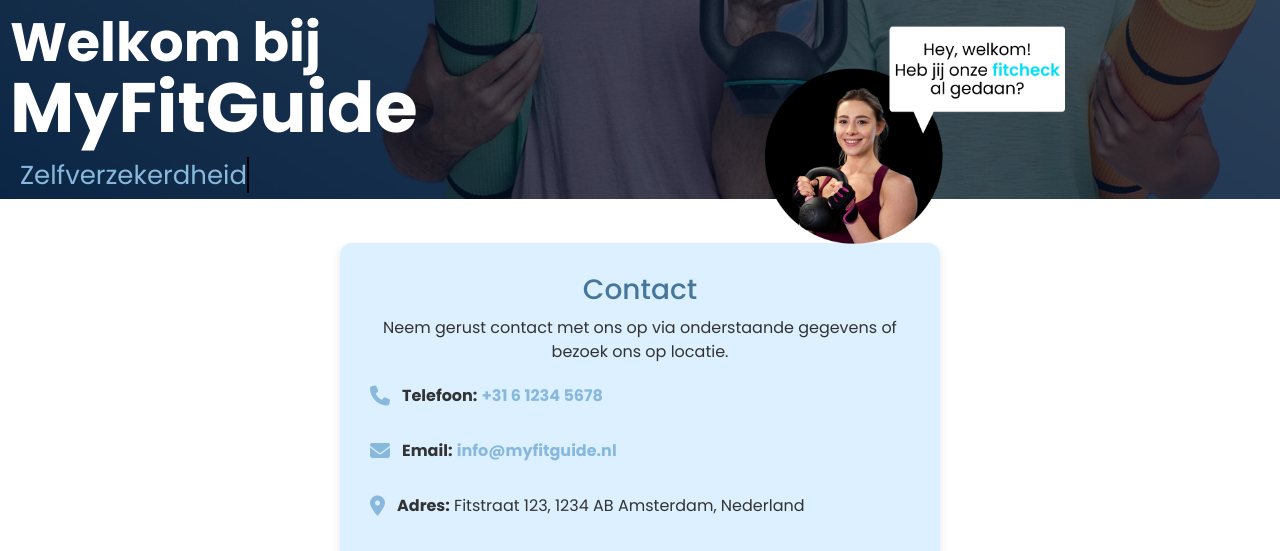
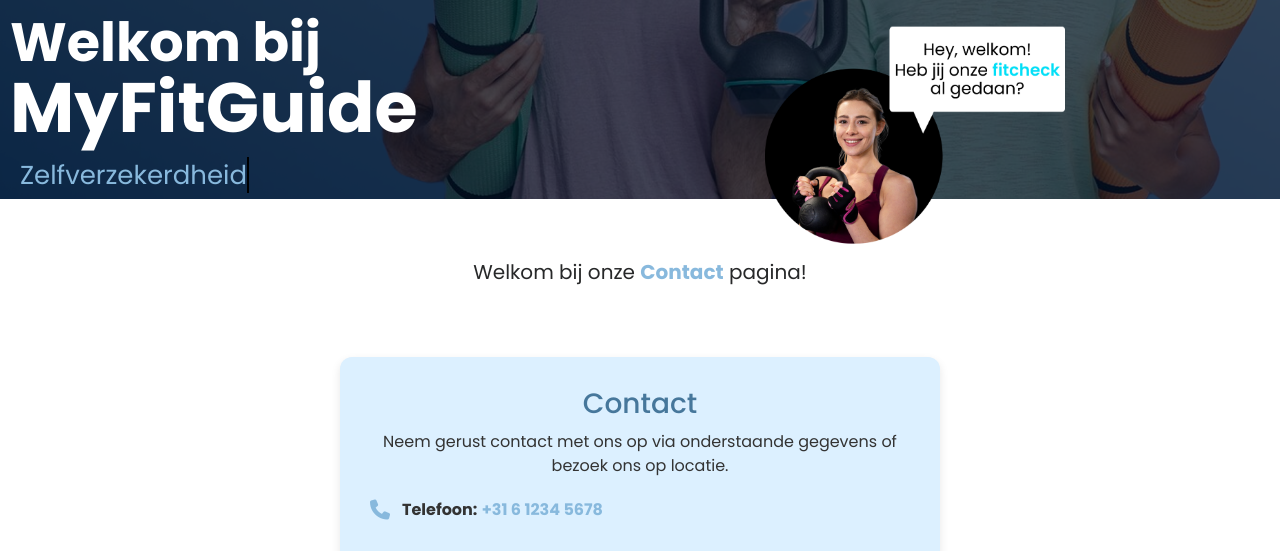
Before and after one commit to jaszy-md/MyGitguide-web, a PHP site: page /contact.php in a window 1280 px wide; the page is wider, and only the part inside the window is pictured. Shown: the part 441-992 px from the top of that part. Run offline with PHP 8.4, Linux system fonts and the light colour scheme.

Commit message:
complete

```diff
--- a/bookings.php
+++ b/bookings.php
@@ -15,7 +15,7 @@ include_once 'Header.php';
         <div class="wrapper">
             <div class="text-wrapper">
                 <p class="intro_text_contact">
-                    Welkom bij onze <b class="title">Contact</b> pagina!<br>
+                    Welkom bij onze <b class="title">Bookings</b> pagina!<br>
 
                 </p>
             </div>
--- a/contact.php
+++ b/contact.php
@@ -9,7 +9,18 @@ include_once 'Header.php';
 <br>
 
 <body class="contact-page">
+    <div class="white_container">
+        <div class="wrapper">
+            <div class="text-wrapper">
+                <p class="intro_text_contact">
+                    Welkom bij onze <b class="title">Contact</b> pagina!<br>
 
+                </p>
+            </div>
+        </div>
+    </div>
+    <br>
+    <br>
     <main class="contact-container">
         <div class="middle-color-container">
             <h2>Contact</h2>
@@ -37,9 +48,10 @@ include_once 'Header.php';
             </div>
         </div>
     </main>
+    <br>
+    <br>
+    <br>
 </body>
-<br>
-<br>
 <?php
 include_once 'Footer.php';
 ?>
```
